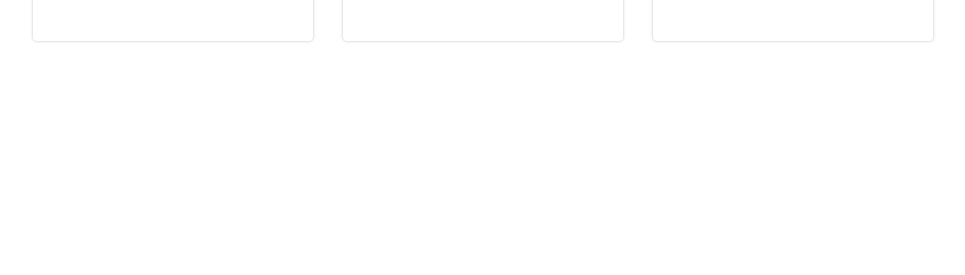
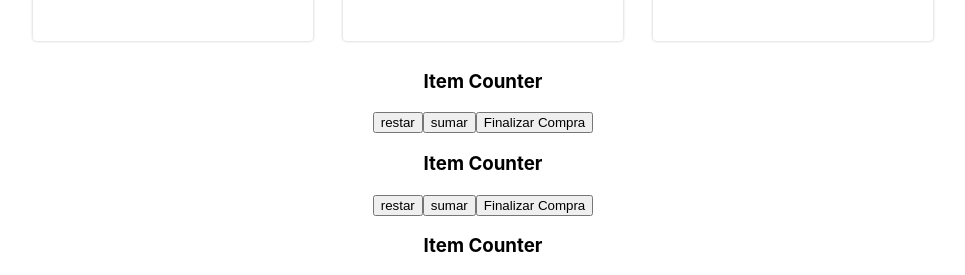
Before and after one commit to SSantiago90/React34710, a React (Create React App) app: page / in a window 1280 px wide. Shown: the part 996-1271 px from the top of the page, without its empty margins (157-1122 px from the left). Before the commit the page ends 1062 px from the top, so only its background shows below. Built offline with nearby package versions, Linux system fonts and the light colour scheme.

Commit message:
clase componentes II

```diff
--- a/src/App.js
+++ b/src/App.js
@@ -4,6 +4,7 @@ import Card from "./components/Card/Card";
 import CardWithObject from "./components/Card/CardWithObject";
 import Button from "./components/Button/Button";
 import ButtonChildren from "./components/Button/ButtonChildren";
+import ItemCount from "./components/ItemCount";
 
 function App() {
   let userColor = "green";
@@ -54,6 +55,10 @@ function App() {
           description="Lorem Ipsum"
         />
       </div>
+
+      <ItemCount initial={1} stock={10} />
+      <ItemCount initial={5} stock={20} />
+      <ItemCount initial={10} stock={30} />
     </div>
   );
 }
--- /dev/null
+++ b/src/components/ItemCount.jsx
@@ -0,0 +1,30 @@
+import React from "react";
+
+function ItemCount(props) {
+  console.log(props.stock, props.initial); /* Valor máximo del contador */
+
+  const [clicks, setClicks] = ""; /* hook de estado */
+
+  const handleIncrement = () => {
+    /* Sumamos */
+  };
+
+  const handleDecrement = () => {
+    /* Restamos */
+  };
+
+  const onAdd = () => {
+    /*  */
+  };
+
+  return (
+    <>
+      <h3>Item Counter</h3>
+      <button onClick={handleDecrement}>restar</button>
+      <button onClick={handleIncrement}>sumar</button>
+      <button onClick={onAdd}>Finalizar Compra</button>
+    </>
+  );
+}
+
+export default ItemCount;
```
